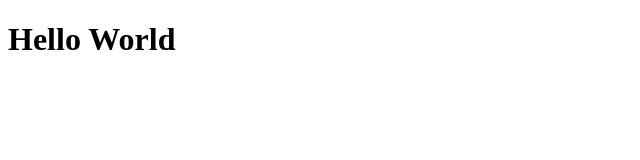
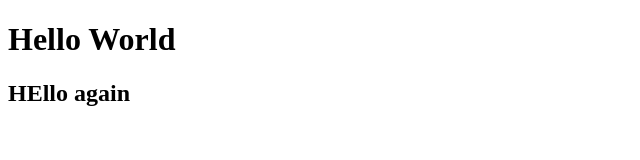
Before and after one commit to johnreysilverio/gitTest, a plain HTML site: page index.html in a window 1280 px wide. Shown: the whole page, without its empty margins (0-640 px from the left). Drawn offline with Linux system fonts and the light colour scheme.

Commit message:
second commit

```diff
--- a/index.html
+++ b/index.html
@@ -7,5 +7,6 @@
   </head>
   <body>
     <h1>Hello World</h1>
+    <h2>HEllo again</h2>
   </body>
 </html>
```
